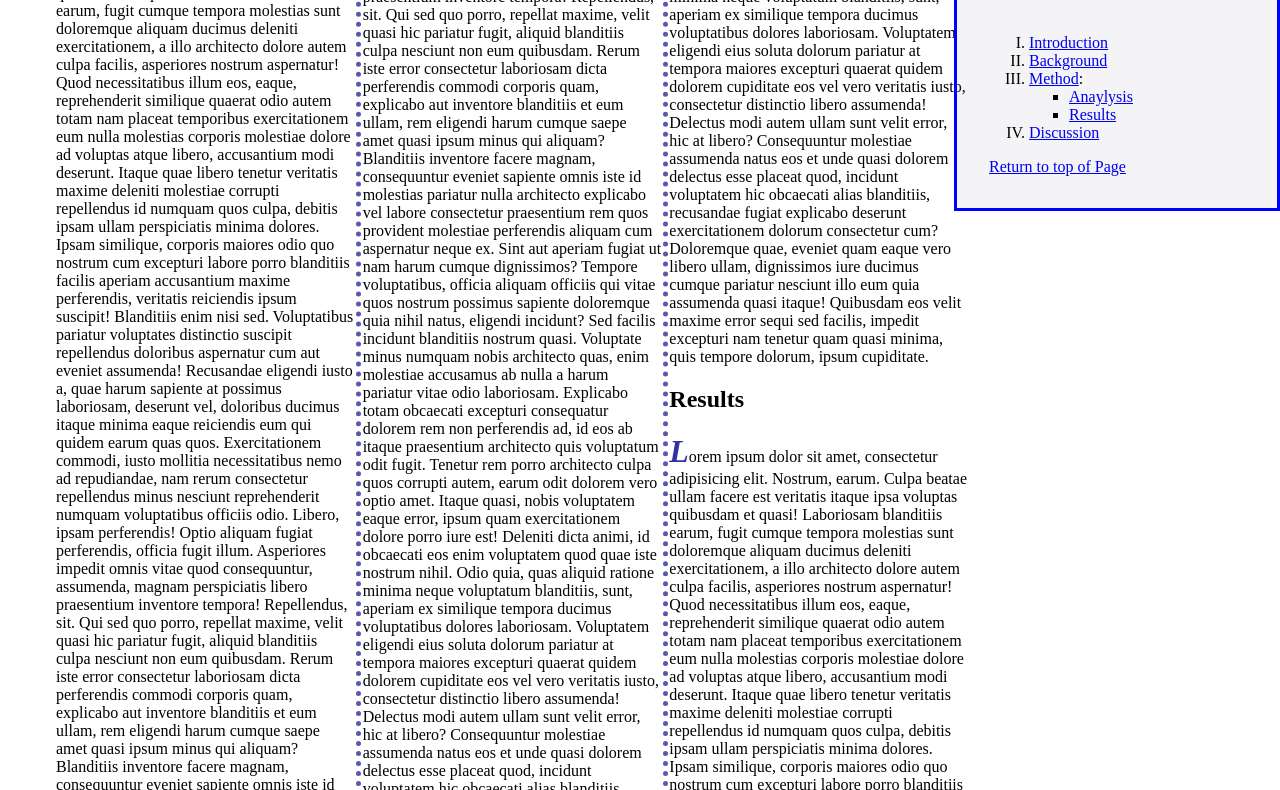
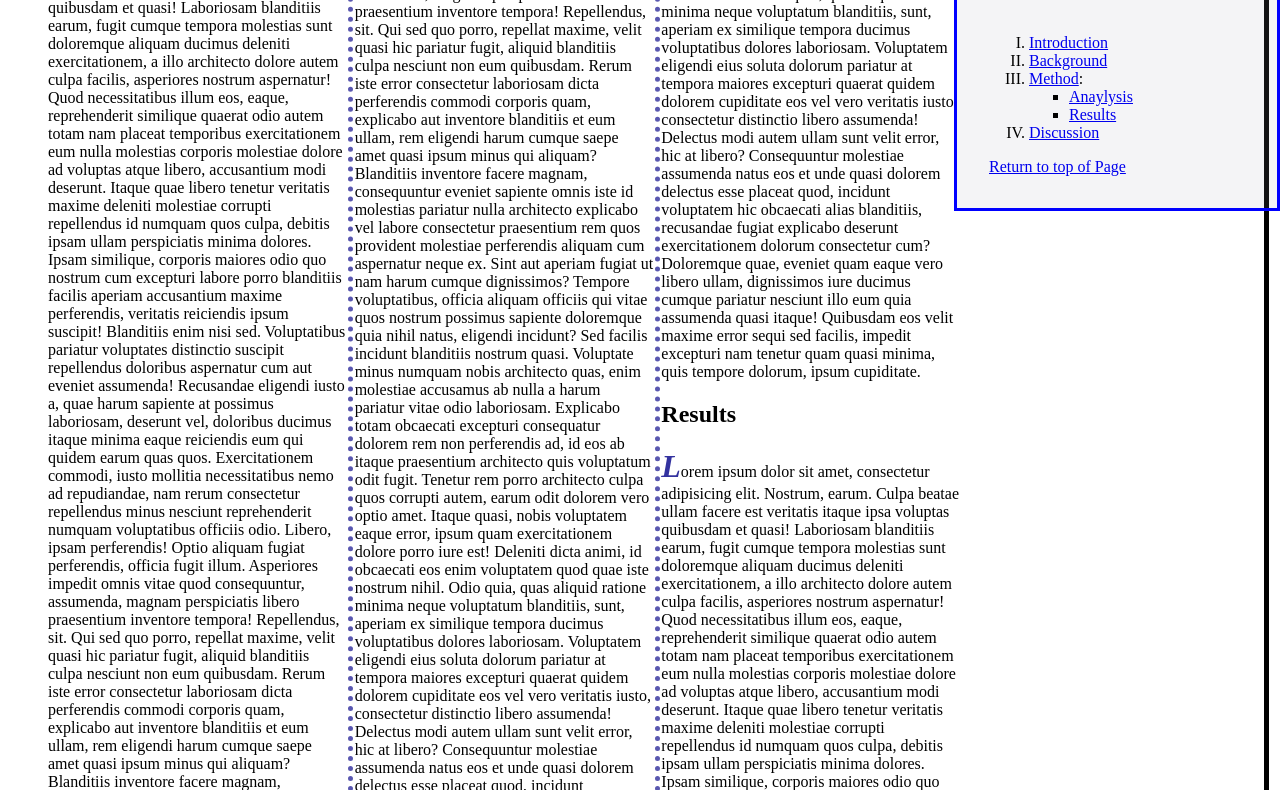
Before and after one commit to NoahGrenier/NoahGrenier.github.io, a plain HTML site: page exam.html in a window 1280 px wide. Shown: the part 309-1099 px from the top of the page. Drawn offline with Linux system fonts and the light colour scheme.

Commit message:
space out borders

```diff
--- a/styles/exam.css
+++ b/styles/exam.css
@@ -23,9 +23,9 @@ nav ul {
   }
   body{
     width: 95%;
-    margin: 15px auto;
+    margin: 25px auto;
     background-color: white;
-    padding: 20px 2.5em;
+    padding: 25px 1em;
     border: 2px solid (52, 50, 159, 0.816);
     border-radius: 25px;
     box-shadow: 5px 5px 0 0;
```
